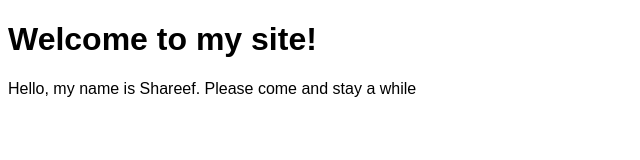
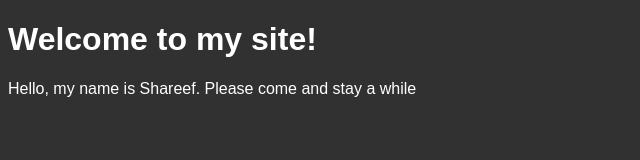
Before and after one commit to shareefelhadidi/DART-206, a plain HTML site: page index.html in a window 1280 px wide. Shown: the whole page, without its empty margins (0-640 px from the left). Drawn offline with Linux system fonts and the light colour scheme.

Commit message:
Update styles.css

```diff
--- a/styles.css
+++ b/styles.css
@@ -1,3 +1,5 @@
 body {
+    background-color: rgb(49, 49, 49);
     font-family: 'Outline', sans-serif;
+    color: white;
 }
```
